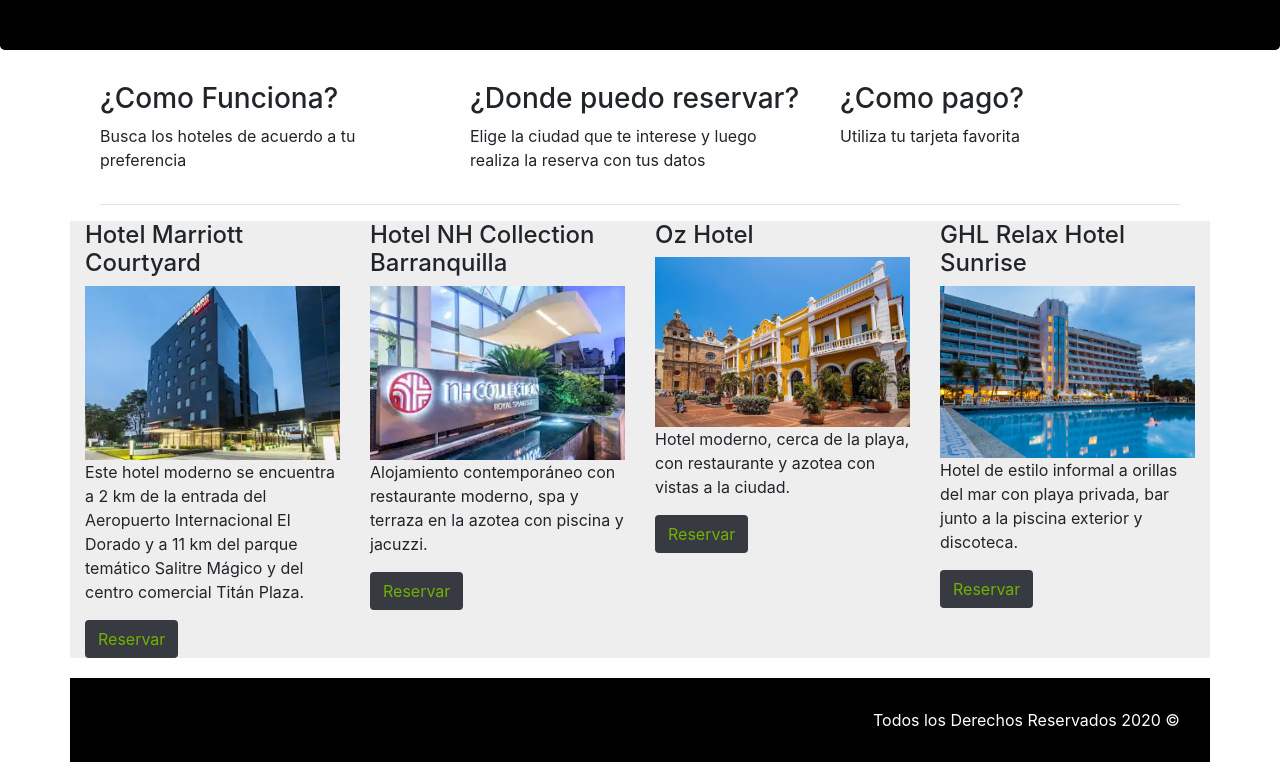
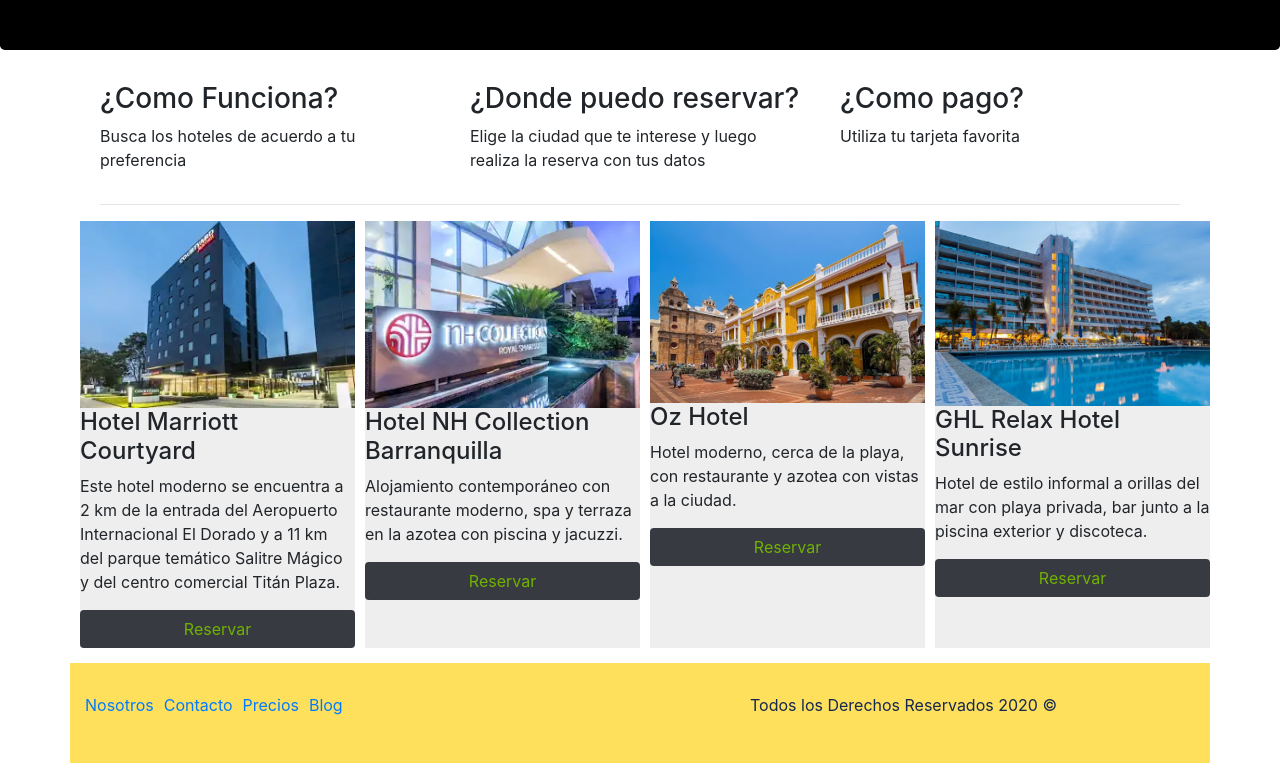
Before and after one commit to milfer0516/guia_hoteles, a website: page index.html in a window 1280 px wide. Shown: the part 134-912 px from the top of the page. Drawn offline with nearby package versions, Linux system fonts and the light colour scheme.

Commit message:
Se incluye Footer

```diff
--- a/css/estilos.css
+++ b/css/estilos.css
@@ -3,21 +3,36 @@
   text-align: center;
   color: #ffffff;
 }
+/** Princicpal **/
 .hotel {
+  margin-left: 10px;
+  flex: 1 200px;
   background-color: #eeeeee;
   border-style: inherit;
 }
 .btn {
   background-color: #373a40;
   color: #71b100;
+  width: 100%;
 }
 img {
   max-width: 100%;
 }
+
+
+/** Footer **/
+footer {
+  padding: 10px 10px 0 10px;
+  background-color: #ffe05d;
+  padding: 30px;
+  margin-top: 15px;
+}
+.navegacion a{
+ text-decoration: none;
+ margin-right: 10px;
+}
 .copyright {
-  background-color: black;
-  color: #ffffff;
-  margin-top: 20px;
   text-align: end;
-  padding: 30px;
+  color: #14274e;
+  margin-left: 300px;
 }
--- a/index.html
+++ b/index.html
@@ -4,10 +4,7 @@
     <meta charset="UTF-8" />
     <meta name="viewport" content="width=device-width, initial-scale=1.0" />
     <title>Guía de Hoteles</title>
-    <link
-      rel="stylesheet"
-      href="node_modules/bootstrap/dist/css/bootstrap.min.css"
-    />
+    <link rel="stylesheet" href="node_modules/bootstrap/dist/css/bootstrap.min.css"/>
     <link rel="stylesheet" href="css/estilos.css" />
   </head>
   <body>
@@ -20,11 +17,11 @@
     <section class="container">
       <div class="container">
         <div class="row">
-          <div class="col-sm-4">
+          <div class="col-sm-4 justify-content-between">
             <h3>¿Como Funciona?</h3>
             <p>Busca los hoteles de acuerdo a tu preferencia</p>
           </div>
-          <div class="col-sm-4">
+          <div class="col-sm-4 justify-content-between">
             <h3>¿Donde puedo reservar?</h3>
             <p>
               Elige la ciudad que te interese y luego realiza la reserva con tus
@@ -41,9 +38,10 @@
 
     <main class="container">
         <div class="row">
-          <div class="hotel col-sm-3">
+          <div class="hotel">
+            <img src="imagenes/img-hotel2.jpg" alt="imagen hotel" />
+            <div class="d-flex flex-column justify-content-between">
               <h4>Hotel Marriott Courtyard</h4>
-            <img src="imagenes/img-hotel2.jpg" alt="imagen hotel" />
               <p>
                 Este hotel moderno se encuentra a 2 km de la entrada del
                 Aeropuerto Internacional El Dorado y a 11 km del parque temático
@@ -51,30 +49,38 @@
               </p>
               <button class="btn">Reservar</button>
             </div>
+          </div>
 
-          <div class="hotel col-sm-3">
+          <div class="hotel card-hotel">
+            <img src="imagenes/img-hotel3.jpg" alt="imagen hotel" />
+            <div class="d-flex flex-column justify-content-between">
               <h4>Hotel NH Collection Barranquilla</h4>
-            <img src="imagenes/img-hotel3.jpg" alt="imagen hotel" />
               <p>
                 Alojamiento contemporáneo con restaurante moderno, spa y terraza
                 en la azotea con piscina y jacuzzi.
               </p>
+            </div>
+            <div>
               <button class="btn">Reservar</button>
             </div>
 
-          <div class="hotel col-sm-3">
+          </div>
+
+          <div class="hotel card-hotel">
+            <img src="imagenes/img-hotel1.jpg" alt="imagen hotel" />
+            <div class="d-flex flex-column justify-content-between">
                <h4>Oz Hotel</h4>
-            <img src="imagenes/img-hotel1.jpg" alt="imagen hotel" />
                <p>
                 Hotel moderno, cerca de la playa, con restaurante y azotea con
                 vistas a la ciudad.
               </p>
                <button class="btn">Reservar</button>
             </div>
+          </div>
 
-          <div class="hotel col-sm-3">
+          <div class="hotel card-hotel">
+            <img src="imagenes/img-hotel4.jpg" alt="imagen hotel" />
             <h4>GHL Relax Hotel Sunrise</h4>
-            <img src="imagenes/img-hotel4.jpg" alt="imagen hotel" />
             <p>
               Hotel de estilo informal a orillas del mar con playa privada, bar
               junto a la piscina exterior y discoteca.
@@ -85,11 +91,22 @@
       </div>
     </main>
 
-    <footer>
-      <p class="copyright container">Todos los Derechos Reservados 2020 &copy;</p>
+    <footer class="container">
+        <div class="row">
+            <nav class="col-sm-4 d-flex navegacion">
+               <a href="http://www.facebook.com">Nosotros</a>
+               <a href="http://www.twitter.com">Contacto</a>
+               <a href="http://www.google.com">Precios</a>
+               <a href="http://www.guia-hoteles.com">Blog</a>
+            </nav>
+            <div class="copyright align-items-end">
+               <p>Todos los Derechos Reservados 2020 &copy;</p>
+            </div>
+        </div>
     </footer>
 
     <script src="node_modules/jquery/dist/jquery.slim.min.js"></script>
+    <script src="node_modules/popper.js/dist/popper.min.js"></script>
     <script src="node_modules/bootstrap/dist/js/bootstrap.min.js"></script>
   </body>
 </html>
--- a/package.json
+++ b/package.json
@@ -20,8 +20,9 @@
     "lite-server": "^2.5.4"
   },
   "dependencies": {
-    "bootstrap": "^4.5.2",
+    "bootstrap": "^4.5.3",
     "jquery": "^3.5.1",
+    "jquery.js": "0.0.2-security",
     "popper.js": "^1.16.1"
   }
 }
```
Also changed, not shown: 1 other file. Lines whose indentation alone changed are shown as unchanged.
